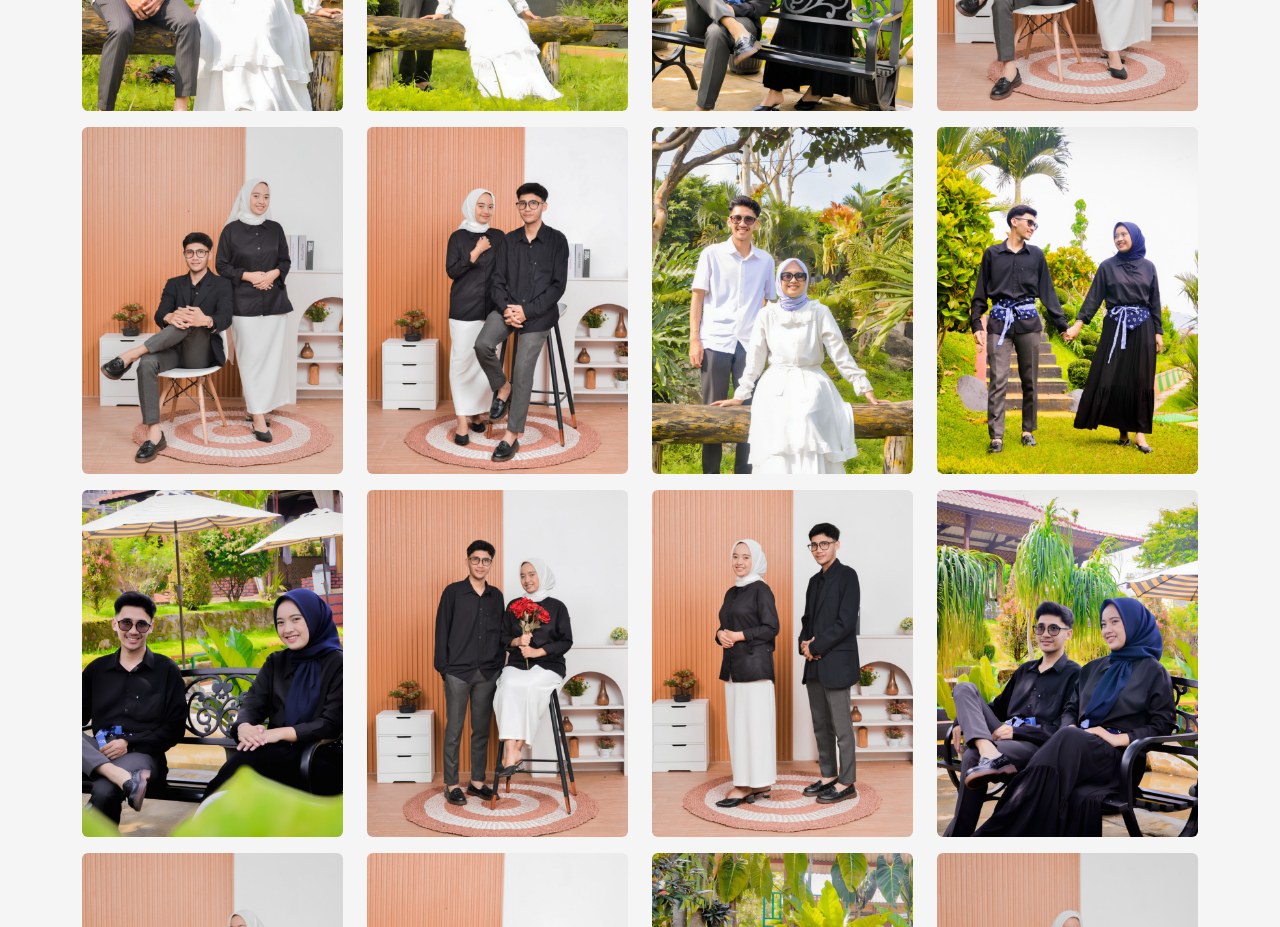
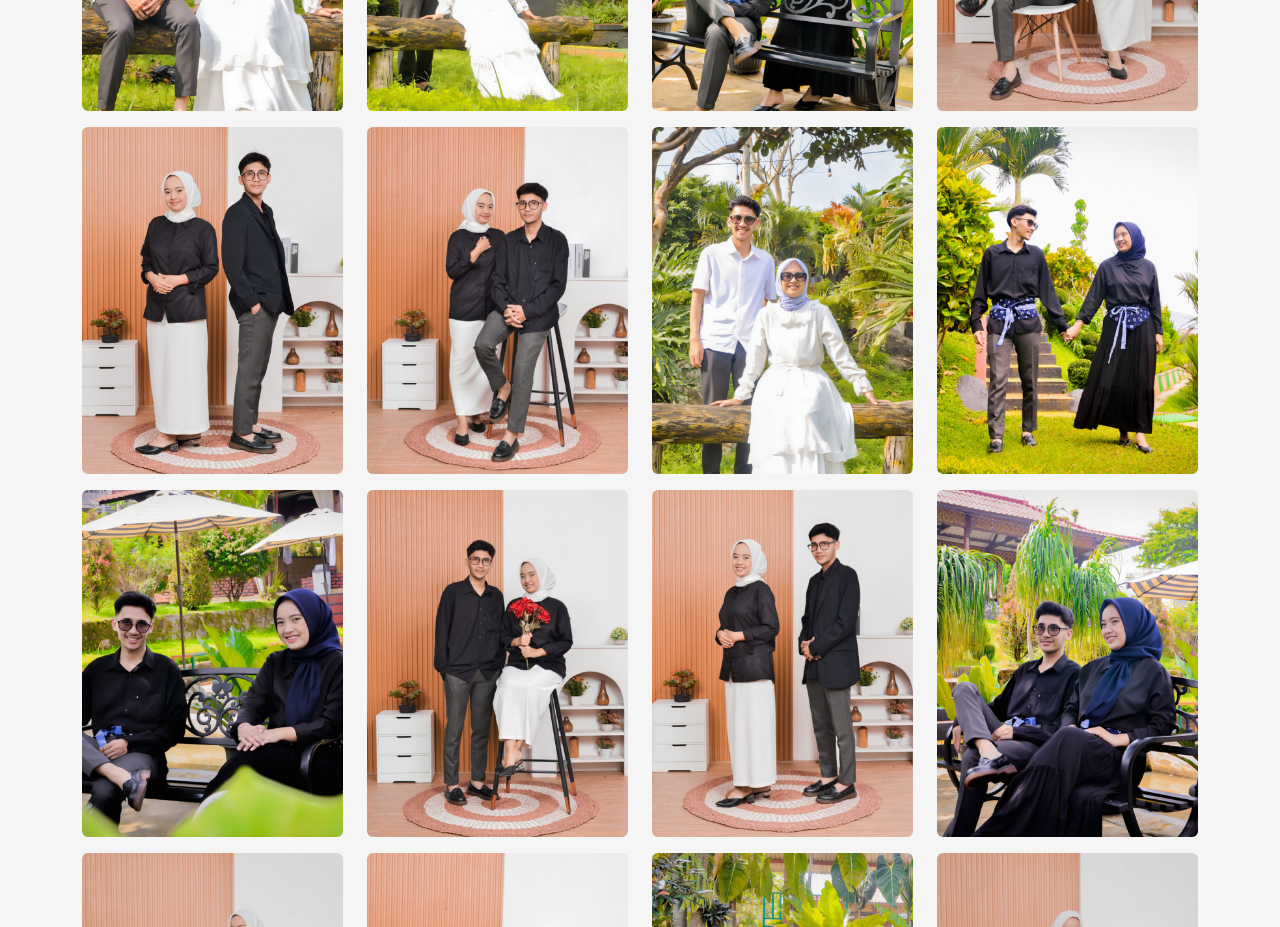
Before and after one commit to Xinqi04/Eri_Della, a plain HTML site: page index.html in a window 1280 px wide. Shown: the part 5360-6287 px from the top of the page. Drawn offline with nearby package versions, Linux system fonts and the light colour scheme; some packages are replaced by stand-ins of ours; a script that the page names is missing.

Commit message:
Update index.html

```diff
--- a/index.html
+++ b/index.html
@@ -264,7 +264,7 @@
         </div>
         <div class="col mt-3">
           <a href="img/gallery/foto5.JPG" data-toggle="lightbox" data-caption="Eri & Della" data-gallery="mygallery">
-            <img src="img/gallery/thumbnail/4.png" alt="Eri & Della" class="img-fluid w-100 rounded">
+            <img src="img/gallery/thumbnail/5.png" alt="Eri & Della" class="img-fluid w-100 rounded">
           </a>
         </div>
         <div class="col mt-3">
```
